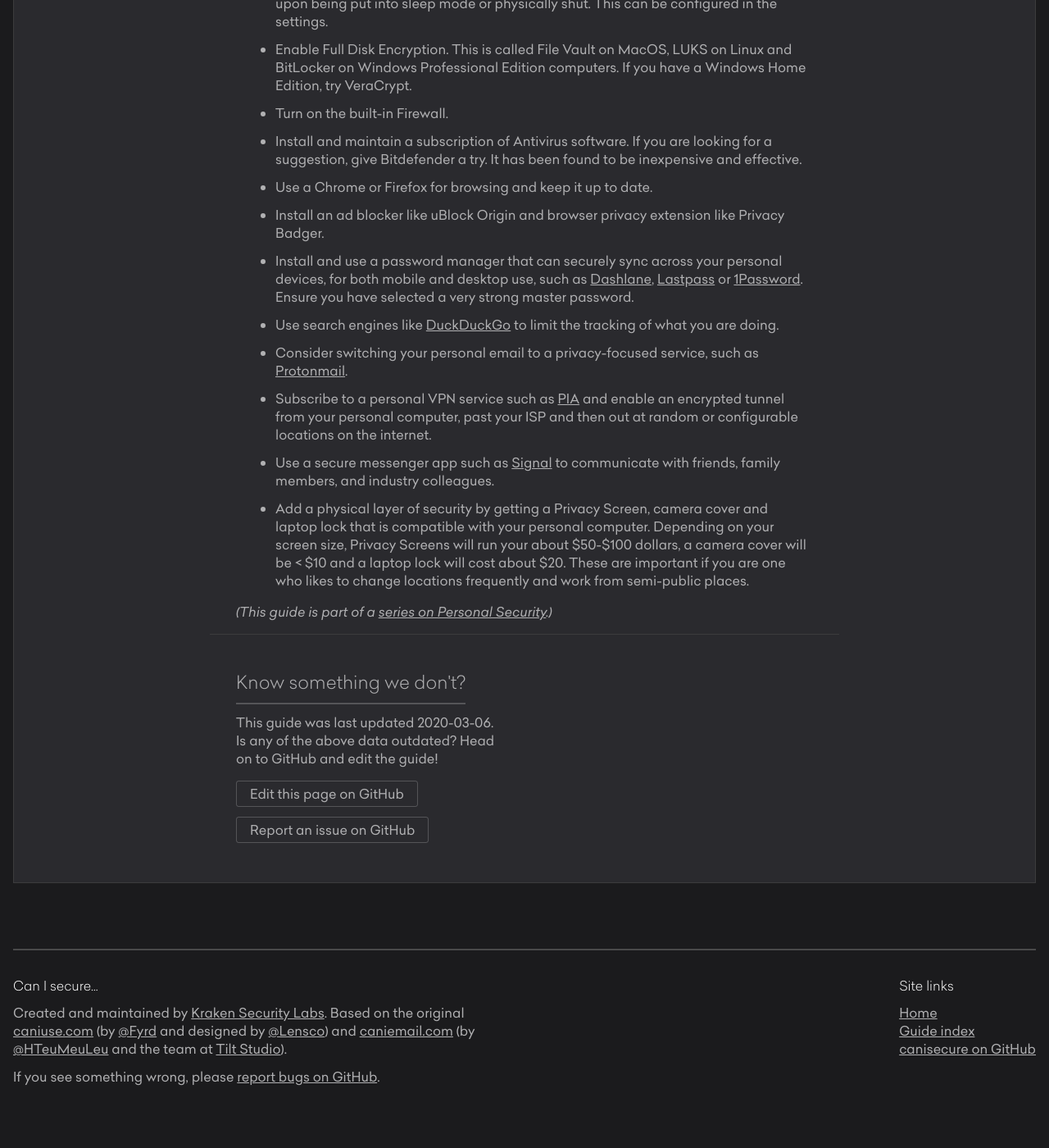
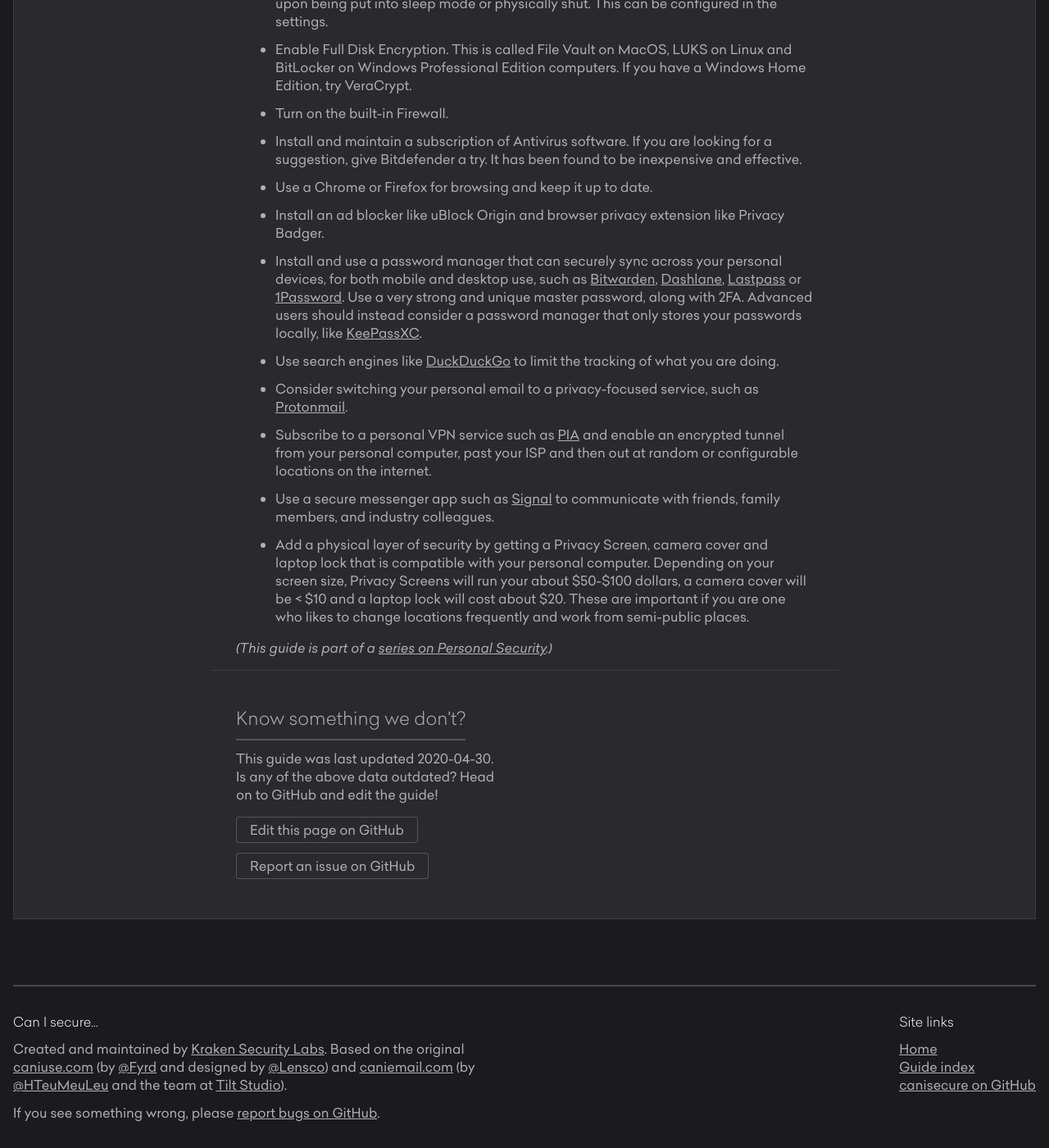
Before and after one commit to krakensecuritylabs/canisecure, a Jekyll site: the page built from _guides/personalcomputer.md, in a window 1280 px wide and 1400 px high, scrolled down 450 px. Shown: the whole window at 82% size. Built offline with Jekyll 4.4.1, drawn with Linux system fonts in a browser that asks for light colours; before the commit the page ends 1806 px from its top, so only the background shows below that.

Commit message:
update pw recommendations, based on advice from cypherpunk-institute

```diff
--- a/_guides/personalcomputer.md
+++ b/_guides/personalcomputer.md
@@ -1,6 +1,6 @@
 ---
 title: "Personal Computer"
-updated: "2020-03-06"
+updated: "2020-04-30"
 category: "Personal"
 ---
 
@@ -20,7 +20,7 @@
 
 -   Install an ad blocker like uBlock Origin and browser privacy extension like Privacy Badger.
 
--   Install and use a password manager that can securely sync across your personal devices, for both mobile and desktop use, such as [Dashlane](https://www.dashlane.com/), [Lastpass](https://www.lastpass.com/) or [1Password](https://1password.com/). Ensure you have selected a very strong master password.
+-   Install and use a password manager that can securely sync across your personal devices, for both mobile and desktop use, such as [Bitwarden](https://bitwarden.com), [Dashlane](https://www.dashlane.com/), [Lastpass](https://www.lastpass.com/) or [1Password](https://1password.com/). Use a very strong and unique master password, along with 2FA. Advanced users should instead consider a password manager that only stores your passwords locally, like [KeePassXC](https://keepassxc.org/).
 
 -   Use search engines like [DuckDuckGo](https://duckduckgo.com/) to limit the tracking of what you are doing.
 
```
